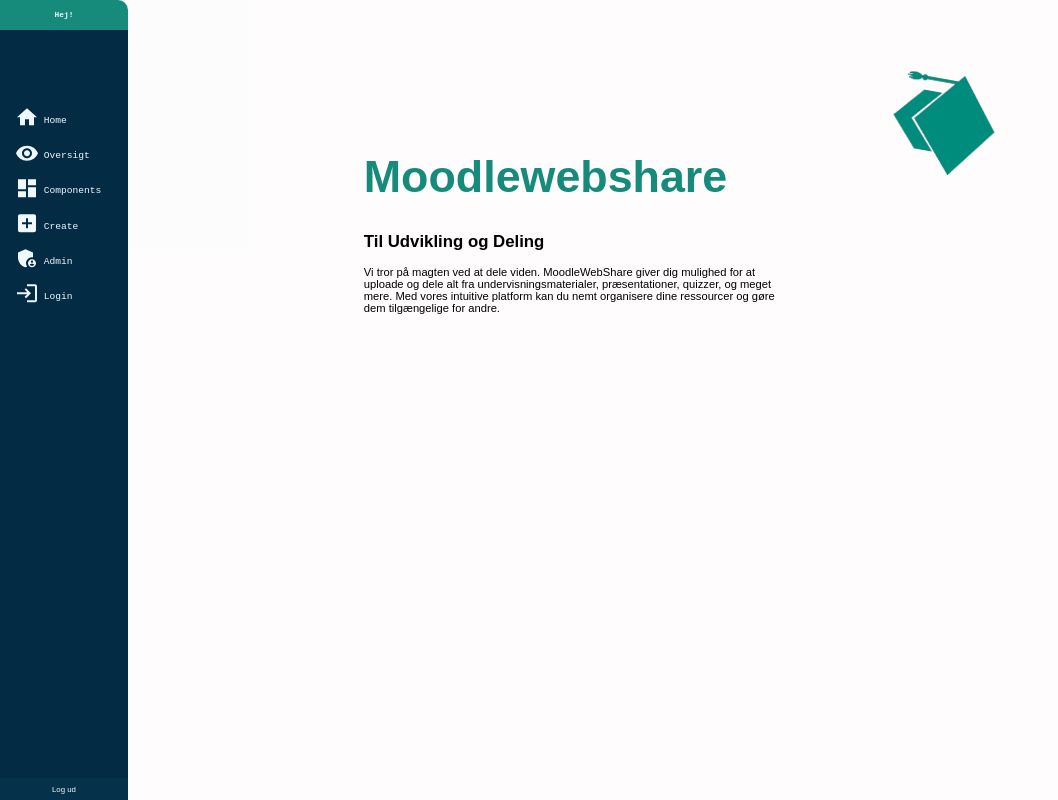
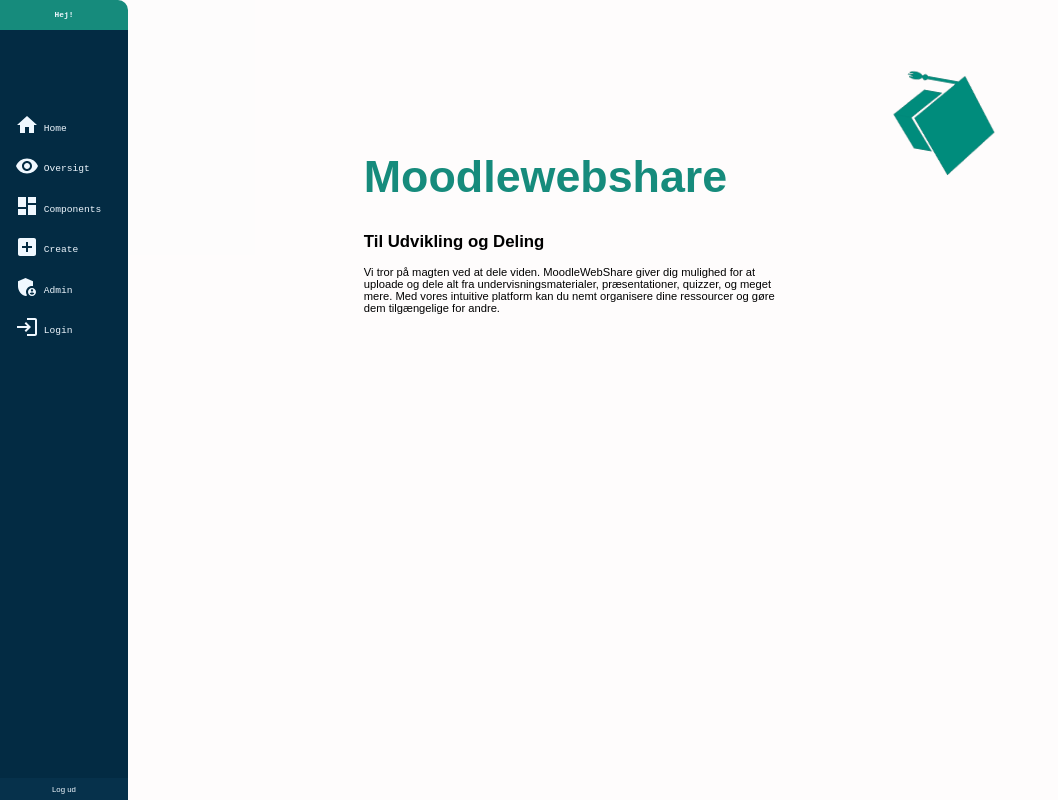
Before and after one commit to FU-ITU/Moodlewebshare, a Next.js app: page / in a window 1280 px wide. Shown: the whole page, without its empty margins (0-1058 px from the left). Built offline with nearby package versions, Linux system fonts and the light colour scheme; no server answers.

Commit message:
styling cleanup

```diff
--- a/styles/globals.css
+++ b/styles/globals.css
@@ -10,14 +10,6 @@
   --foreground-rgb: 0, 0, 0;
   --background-start-rgb: 214, 219, 220;
   --background-end-rgb: 255, 255, 255;
-}
-
-@media (prefers-color-scheme: dark) {
-  :root {
-    --foreground-rgb: 255, 255, 255;
-    --background-start-rgb: 0, 0, 0;
-    --background-end-rgb: 0, 0, 0;
-  }
 }
 
 .rotate {
--- a/styles/navigation.css
+++ b/styles/navigation.css
@@ -3,17 +3,16 @@
     background-color: #032b43;
     width: 10%;
     min-height: 100vh;
-    position: relative;
+    position: fixed;
     box-sizing: border-box;
     display: flex;
     flex-direction: column;
     border-top-right-radius: 30px;
     max-height: 100vh;
-    position: fixed;
     min-width: 120px;
     left: 0;
     z-index: 99999999;
-
+}
 
 .sideNavigation {
     padding: 10% 2%;
@@ -21,70 +20,49 @@
     font-size: 0.6rem;
     flex-direction: column;
     align-items: flex-start;
-        transform: translatey(25%);
+    transform: translateY(25%);
     width: 100%;
     overflow: hidden;
+}
 
-
-
-
-
-        a {
+.sideNavigation a {
     text-decoration: none;
-            /* background-color: #136F63; */
     color: aliceblue;
     width: 69%;
     padding: 2% 10% 5%;
     margin-top: 1%;
     transition: .3s;
-
-
+    position: relative;
+    cursor: pointer;
+    display: flex;
 }
 
-        a:hover {
+.sideNavigation a:hover {
     transform: scale(1.2);
     background-color: #168b7c;
 }
 
-        a {
-            position: relative;
-            cursor: pointer;
-            transition: .3s;
-        }
-
-        a:hover a:not(:hover) {
+.sideNavigation a:hover ~ a:not(:hover) {
     filter: grayscale(100%);
     opacity: 0.75;
 }
 
-        a:hover a:not(:hover)::after {
-            background-color: rgba(#000, 0.5);
+.sideNavigation a:hover:after {
+    background-color: rgba(0, 0, 0, 0.5);
 }
 
-
-        a:after {
-            background-color: rgba(#000, 0);
+.sideNavigation a:after {
+    background-color: rgba(0, 0, 0, 0);
     transition: .3s;
-        }
-
-
-
-
-    }
-
-    a {
-        padding: 1% 0% 5%;
-        max-width: 100%;
-        height: 20%;
-        max-height: 25px;
 }
 
 .profile-section {
     display: flex;
     justify-content: flex-end;
     align-items: flex-end;
+}
 
-        button {
+.profile-section button {
     bottom: 0;
     position: absolute;
     width: 100%;
@@ -94,13 +72,10 @@
     background-color: #06314b;
     color: aliceblue;
     transition: .2s;
-
-
 }
 
-        button:hover {
+.profile-section button:hover {
     background-color: #168b7c;
-        }
 }
 
 .profile-top-section {
@@ -110,23 +85,13 @@
     text-align: center;
     border-top-right-radius: 10px;
     word-wrap: break-word;
-
 }
 
-    .nav-link {
-        display: flex;
-        justify-content: flex-start;
-
-        p {
+.nav-link p {
     padding: 0 5% 0;
-
-
-        }
-    }
 }
 
 .nav-subpage {
-
     display: flex;
     width: 10%;
     justify-content: flex-end;
@@ -134,32 +99,25 @@
     position: fixed;
     right: 0;
     margin-right: 15%;
+}
 
-    a {
+.nav-subpage a {
     text-decoration: none;
     color: #000;
-
+    font-size: 1em;
 }
-
-
-    font-size: 1em;
-
-    .sideNavigation-subpage {}
 
 .sub-border {
     border-bottom: #168b7b67;
     border-width: 0.12em;
     border-bottom-style: solid;
 }
-}
 
 .mobile-navigation {
     display: none;
 }
 
-/* Small devices (portrait tablets and large phones, 600px and up) */
 @media only screen and (max-width: 1200px) {
-
     .mobile-navigation {
         display: none;
         background-color: #032b43;
@@ -168,41 +126,32 @@
         justify-content: flex-start;
         align-items: flex-start;
         height: 100%;
-        a{
-            display: flex;
-        }
-        .center-h1{
-            text-align: center;
-        }
     }
 
-    .burger-icon{
-        font-size: 3em!important;
+    .burger-icon {
+        font-size: 3em !important;
         padding: 2%;
-        color:#032b43;
+        color: #032b43;
     }
 
-    a {
+    .mobile-navigation a {
         color: aliceblue;
-
         justify-content: flex-start;
         align-items: center;
         padding: 2% 2% 2%;
-        margin:0;
+        margin: 0;
         border-bottom: solid;
         border-color: rgba(240, 248, 255, 0.075);
         width: 100%;
         border-width: 1px;
         text-decoration: none;
-        p{
+    }
+
+    .mobile-navigation a p {
         margin: 0;
     }
-    }
 
-    .nav {
-        display: none;
-    }
-
+    .nav,
     .sideNavigation-subpage {
         display: none;
     }
@@ -212,9 +161,6 @@
         min-height: 10px !important;
         padding: 2% 0% 5% !important;
     }
-
-
-
 
     .profile-top-section {
         display: none;
@@ -246,40 +192,31 @@
     }
 
     .form {
-        padding: 2%
+        padding: 2%;
     }
 
     .MuiBox-root {
         width: 70% !important;
-
     }
 
     .html-content-wrap,
     p {
-
-        padding: 2%
+        padding: 2%;
     }
 
     textarea {
         height: 100px;
     }
-
 }
 
-/* Medium devices (landscape tablets, 768px and up) */
 @media only screen and (min-width: 768px) {
-
     .nav {
         display: none;
     }
-
 }
 
-/* Extra large devices (large laptops and desktops, 1200px and up) */
 @media only screen and (min-width: 1200px) {
-
     .nav {
         display: flex;
-
     }
 }
```
Lines whose indentation alone changed are shown as unchanged.
